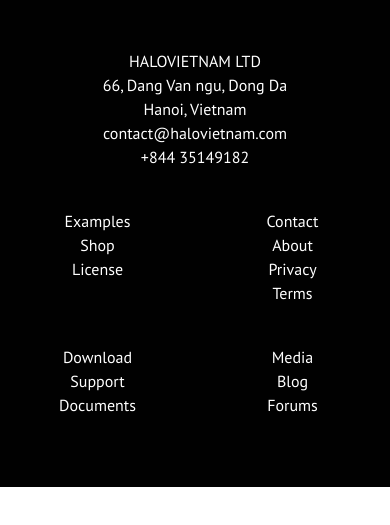
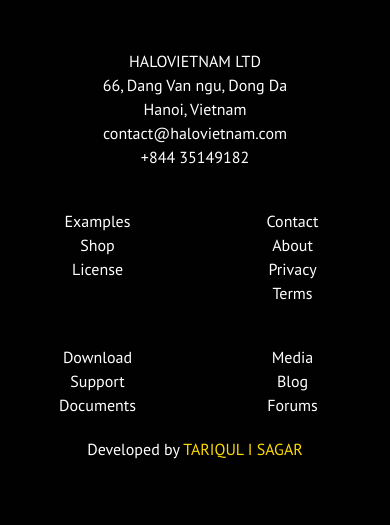
Before and after one commit to tariqul-sagar/TinyOne, a plain HTML site: page index.html in a window 390 px wide. Shown: the part 2165-2690 px from the top of the page. Before the commit the page ends 2652 px from the top, so only its background shows below. Drawn offline with Linux system fonts and the light colour scheme.

Commit message:
Fully Completed

```diff
--- a/css/media.css
+++ b/css/media.css
@@ -107,6 +107,9 @@
 		margin-top: 40px;
 		text-align: center;
 	}
+	.developer a {
+		color: #fcdb00;
+	}
 	/*Footer end*/
 }
 
@@ -215,6 +218,9 @@
 	.f_all{
 		text-align: center;
 	}
+	.developer a {
+		color: #fcdb00;
+	}
 	/*Footer end*/
 }
 
--- a/css/style.css
+++ b/css/style.css
@@ -186,4 +186,24 @@ footer{
 	text-decoration: none;
 	color: #ffffff;
 }
+.f_all p a:hover{
+	color: #fcdb00;
+}
+.developer{
+	margin-top: 20px;
+	text-align: center;
+}
+
+.developer p{
+	color: #ffffff;
+}
+.developer a{
+	color: #ffffff;
+	text-transform: uppercase;
+	text-decoration: none;
+	transition: .3s ease-in-out;
+}
+.developer a:hover {
+	color: #fcdb00;
+}
 /*Footer CSS end*/
--- a/index.html
+++ b/index.html
@@ -453,6 +453,9 @@
               <p class="mb-0"><a href="#">Forums</a></p>
             </div>
           </div>
+          <div class="developer">
+            <p class="mb-0">Developed by <a href="https://tariqulisagar.com" target="_blank">Tariqul I Sagar</a></p>
+          </div>
         </div>
       </div>
     </footer>
```
